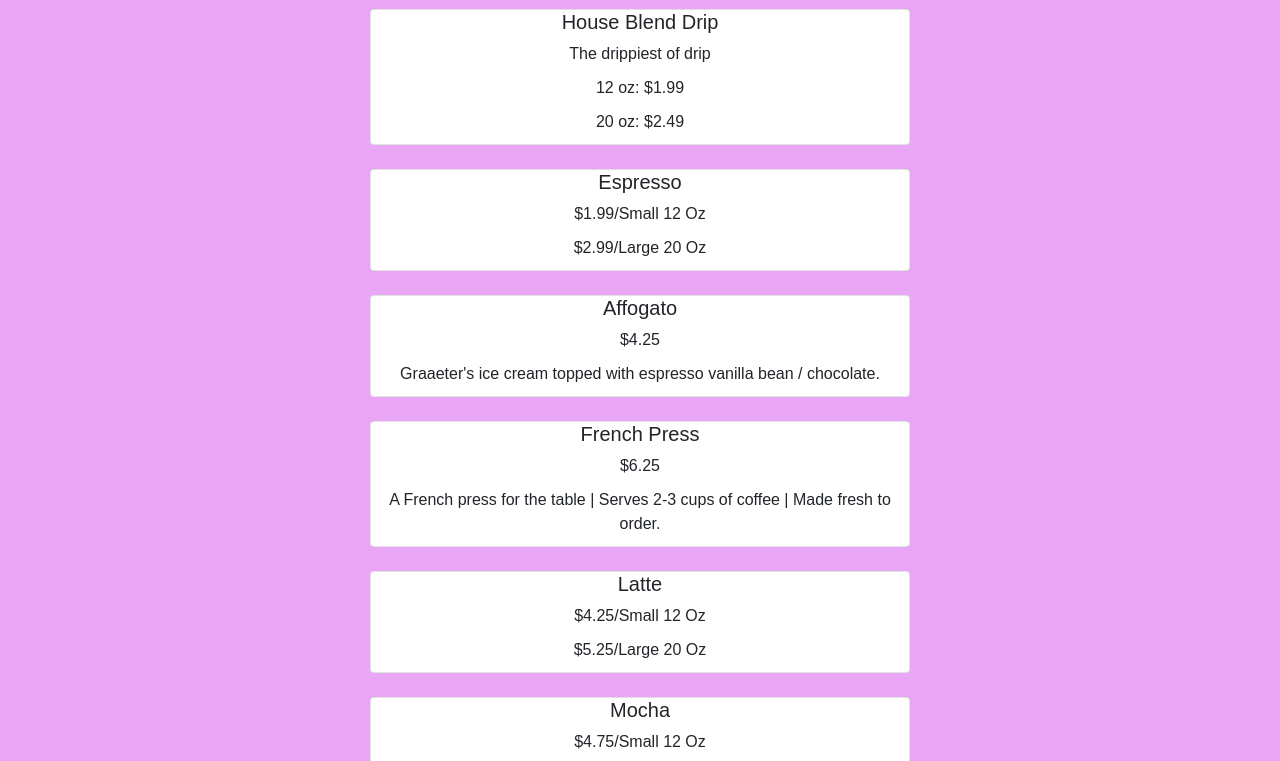
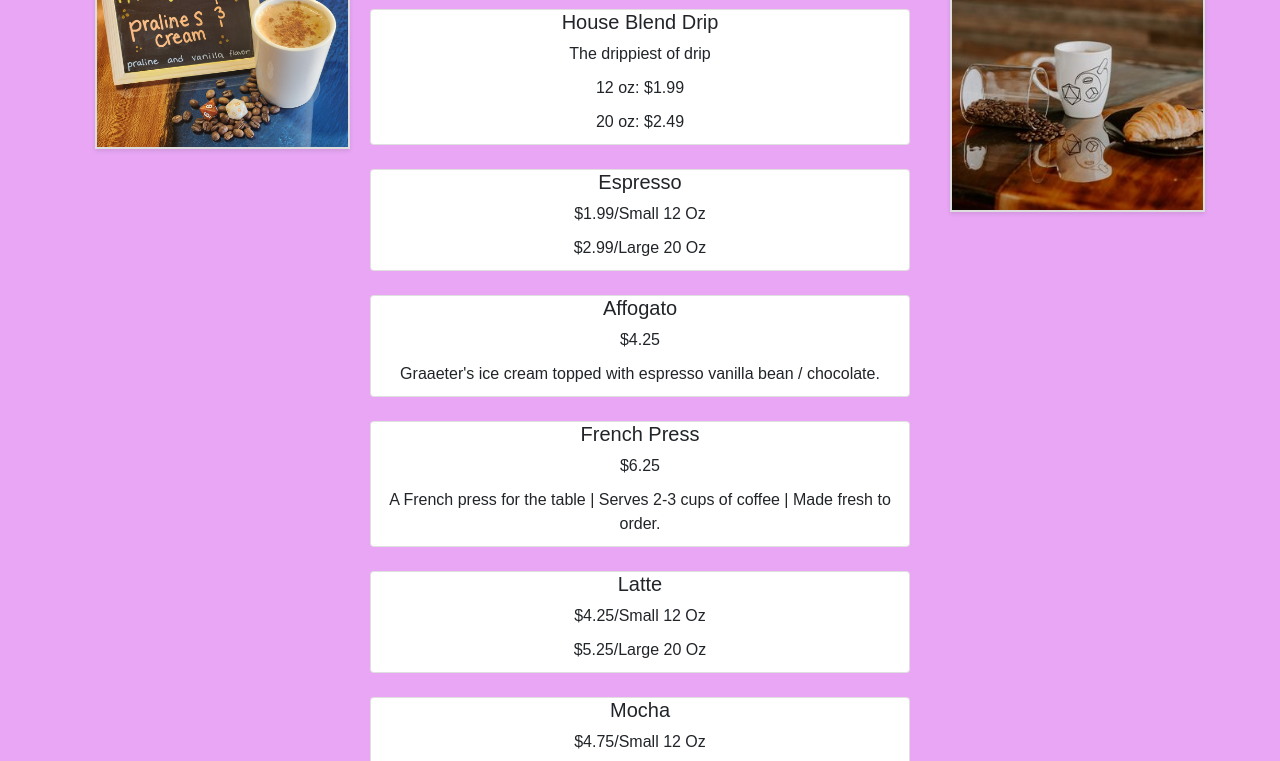
Before and after one commit to Eliza-Hofer/ICT_ChaoticGoodRedesign, a plain HTML site: page menu.html in a window 1280 px wide. Shown: the part 167-928 px from the top of the page. Drawn offline with nearby package versions, Linux system fonts and the light colour scheme.

Commit message:
Update menu.html

```diff
--- a/menu.html
+++ b/menu.html
@@ -41,7 +41,7 @@
     <div class="container">
         <div class="row justify-content-center">
           <div class="col-md-3 mb-4">
-            <img src="left_image.jpg" class="img-fluid" alt="Left Image">
+            <img src="Resources/Coffee.jpg" class="img-fluid" alt="Left Image">
           </div>
           <div class="col-md-6 mb-4">
             <h2 class="text-center mb-4">Menu</h2>
@@ -84,7 +84,7 @@
             </div>
           </div>
           <div class="col-md-3 mb-4">
-            <img src="right_image.jpg" class="img-fluid" alt="Right Image">
+            <img src="Resources/yum.jpg" class="img-fluid" alt="Right Image">
           </div>
         </div>
     </div>
```
